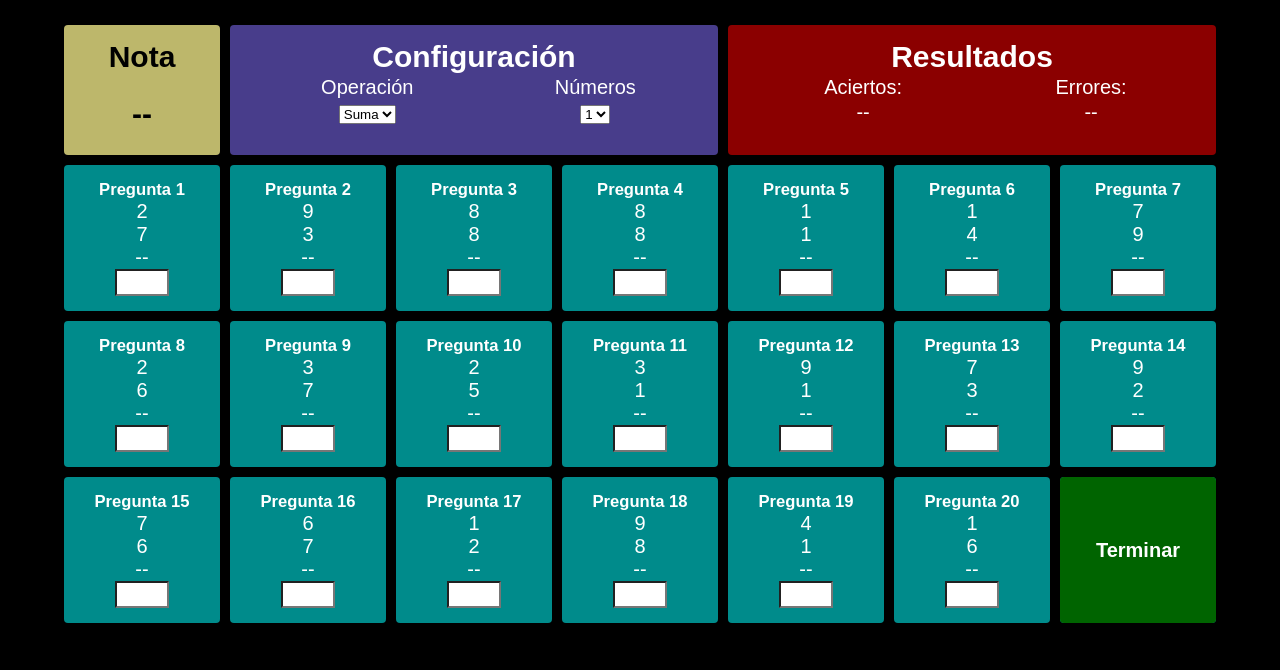
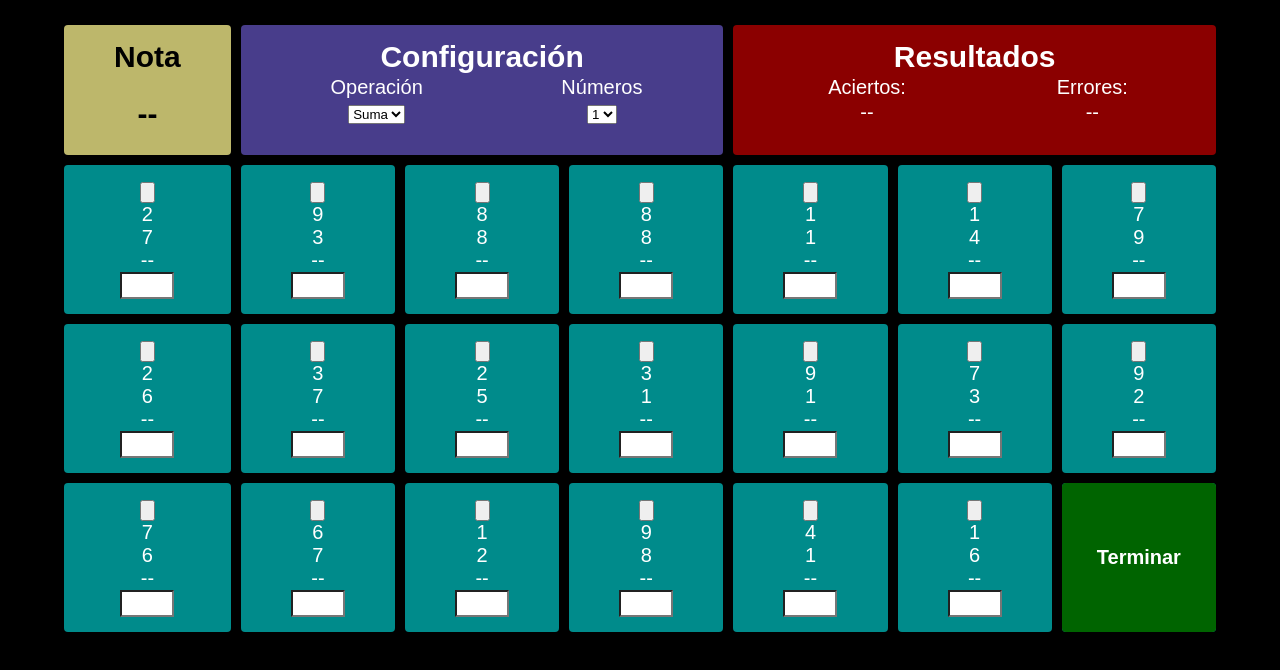
Before and after one commit to Davik2716/MatePati, a website: page public/index.html in a window 1280 px wide. Both pictures are taken after a click on the button "Iniciar". Drawn offline with Linux system fonts and the light colour scheme.

Commit message:
Agregadas las cajas para llevar 1 al sumar

```diff
--- a/public/css/styles.css
+++ b/public/css/styles.css
@@ -12,21 +12,21 @@ body {
 input[type=number] {
     text-align: center;
     font-size: 20px;
-    /* min-width: 50px; */
     max-width: 50px;
 }
 
-input[type=number]::-webkit-inner-spin-button,
-input[type=number]::-webkit-outer-spin-button {
-  -webkit-appearance: none;
-  margin: 0;
+input[type=number]::-webkit-inner-spin-button, input[type=number]::-webkit-outer-spin-button {
+    -webkit-appearance: none;
+    margin: 0;
 }
 
-input[type=button] {
-    background-color:darkgreen;
+/* input[type=button] { */
+
+#boton {
+    background-color: darkgreen;
     color: white;
     border: none;
-    font-weight:bold;
+    font-weight: bold;
     /* padding: 16px 32px; */
     text-decoration: none;
     /* margin: 4px 2px; */
@@ -36,7 +36,15 @@ input[type=button] {
     border-radius: 4px;
     width: 100%;
     height: 100%;
-  }
+    min-height: 100px;
+}
+
+.llevar{
+    font-weight: bold;
+    font-size: 15px;
+    min-height: 20px;
+    min-width: 15px;
+}
 
 .contenedor {
     width: 90%;
@@ -46,33 +54,88 @@ input[type=button] {
     /* grid-template-columns: repeat(3, 1fr); */
     grid-template-columns: repeat(7, auto);
     grid-template-rows: repeat(3, auto);
-    grid-template-areas:    "cab cab cab cab cab cab cab"
-                            "tie con con con res res res"
-                            "p01 p02 p03 p04 p05 p06 p07"
-                            "p08 p09 p10 p11 p12 p13 p14"
-                            "p15 p16 p17 p18 p19 p20 ter";
+    grid-template-areas: "cab cab cab cab cab cab cab" "tie con con con res res res" "p01 p02 p03 p04 p05 p06 p07" "p08 p09 p10 p11 p12 p13 p14" "p15 p16 p17 p18 p19 p20 ter";
 }
 
-.contenedor .p1 { grid-area: p01; }
-.contenedor .p2 { grid-area: p02; }
-.contenedor .p3 { grid-area: p03; }
-.contenedor .p4 { grid-area: p04; }
-.contenedor .p5 { grid-area: p05; }
-.contenedor .p6 { grid-area: p06; }
-.contenedor .p7 { grid-area: p07; }
-.contenedor .p8 { grid-area: p08; }
-.contenedor .p9 { grid-area: p09; }
-.contenedor .p10 { grid-area: p10; }
-.contenedor .p11 { grid-area: p11; }
-.contenedor .p12 { grid-area: p12; }
-.contenedor .p13 { grid-area: p13; }
-.contenedor .p14 { grid-area: p14; }
-.contenedor .p15 { grid-area: p15; }
-.contenedor .p16 { grid-area: p16; }
-.contenedor .p17 { grid-area: p17; }
-.contenedor .p18 { grid-area: p18; }
-.contenedor .p19 { grid-area: p19; }
-.contenedor .p20 { grid-area: p20; }
+.contenedor .p1 {
+    grid-area: p01;
+}
+
+.contenedor .p2 {
+    grid-area: p02;
+}
+
+.contenedor .p3 {
+    grid-area: p03;
+}
+
+.contenedor .p4 {
+    grid-area: p04;
+}
+
+.contenedor .p5 {
+    grid-area: p05;
+}
+
+.contenedor .p6 {
+    grid-area: p06;
+}
+
+.contenedor .p7 {
+    grid-area: p07;
+}
+
+.contenedor .p8 {
+    grid-area: p08;
+}
+
+.contenedor .p9 {
+    grid-area: p09;
+}
+
+.contenedor .p10 {
+    grid-area: p10;
+}
+
+.contenedor .p11 {
+    grid-area: p11;
+}
+
+.contenedor .p12 {
+    grid-area: p12;
+}
+
+.contenedor .p13 {
+    grid-area: p13;
+}
+
+.contenedor .p14 {
+    grid-area: p14;
+}
+
+.contenedor .p15 {
+    grid-area: p15;
+}
+
+.contenedor .p16 {
+    grid-area: p16;
+}
+
+.contenedor .p17 {
+    grid-area: p17;
+}
+
+.contenedor .p18 {
+    grid-area: p18;
+}
+
+.contenedor .p19 {
+    grid-area: p19;
+}
+
+.contenedor .p20 {
+    grid-area: p20;
+}
 
 .contenedor>div {
     background-color: darkcyan;
@@ -120,20 +183,11 @@ input[type=button] {
     grid-area: res;
 }
 
-@media screen and (max-width:768px){
-    body{
+@media screen and (max-width:768px) {
+    body {
         background-color: gray;
     }
-    .contenedor{
-        grid-template-areas:    "cab cab cab cab"
-                                "tie tie tie tie"
-                                "con con con con"
-                                "res res res res"
-                                "p01 p02 p03 p04"
-                                "p05 p06 p07 p08"
-                                "p09 p10 p11 p12"
-                                "p13 p14 p15 p16"
-                                "p17 p18 p19 p20"
-                                "ter ter ter ter";
+    .contenedor {
+        grid-template-areas: "cab cab cab cab" "tie tie tie tie" "con con con con" "res res res res" "p01 p02 p03 p04" "p05 p06 p07 p08" "p09 p10 p11 p12" "p13 p14 p15 p16" "p17 p18 p19 p20" "ter ter ter ter";
     }
 }
--- a/public/index.html
+++ b/public/index.html
@@ -1,5 +1,5 @@
 <!DOCTYPE html>
-<html lang="en">
+<html lang="es">
 
 <head>
     <meta charset="UTF-8">
@@ -7,7 +7,7 @@
     <meta name="viewport" content="width=device-width, initial-scale=1.0">
     <link rel="stylesheet" href="css/styles.css">
     <script src="js/app.js"></script>
-    <title>CSS GRID - RESPONSIVE</title>
+    <title>Español Matemáticas para Pati</title>
 </head>
 
 <body>
@@ -54,90 +54,92 @@
                   <td>Errores:</td>
                 </tr>
                 <tr>
-                  <td id="aciertos">??</td>
-                  <td id="errores">??</td>
+                  <td id="aciertos">--</td>
+                  <td id="errores">--</td>
                 </tr>
               </table>
         </div>
-        <div class="pregunta p1"><h5>Pregunta 1</h5>
+        <div class="pregunta p1"><div class="crear"></div>
+        <!-- <input type="button" class="llevar" value=" " id="p1-0" onclick="llevar1('p1-0')">
+        <input type="button" class="llevar" value=" " id="p1-1" onclick="llevar1('p1-1')"> -->
             <p>?</p><p>?</p><p>--</p>
-            <input type="number" id="1">
+            <input type="number" class="respuestas">
         </div>
-        <div class="pregunta p2"><h5>Pregunta 2</h5>
+        <div class="pregunta p2"><div class="crear"></div>
             <p>?</p><p>?</p><p>--</p>
-            <input type="number">
+            <input type="number" class="respuestas">
         </div>
-        <div class="pregunta p3"><h5>Pregunta 3</h5>
+        <div class="pregunta p3"><div class="crear"></div>
             <p>?</p><p>?</p><p>--</p>
-            <input type="number">
+            <input type="number" class="respuestas">
         </div>
-        <div class="pregunta p4"><h5>Pregunta 4</h5>
+        <div class="pregunta p4"><div class="crear"></div>
             <p>?</p><p>?</p><p>--</p>
-            <input type="number">
+            <input type="number" class="respuestas">
         </div>
-        <div class="pregunta p5"><h5>Pregunta 5</h5>
+        <div class="pregunta p5"><div class="crear"></div>
             <p>?</p><p>?</p><p>--</p>
-            <input type="number">
+            <input type="number" class="respuestas">
         </div>
-        <div class="pregunta p6"><h5>Pregunta 6</h5>
+        <div class="pregunta p6"><div class="crear"></div>
             <p>?</p><p>?</p><p>--</p>
-            <input type="number">
+            <input type="number" class="respuestas">
         </div>
-        <div class="pregunta p7"><h5>Pregunta 7</h5>
+        <div class="pregunta p7"><div class="crear"></div>
             <p>?</p><p>?</p><p>--</p>
-            <input type="number">
+            <input type="number" class="respuestas">
         </div>
-        <div class="pregunta p8"><h5>Pregunta 8</h5>
+        <div class="pregunta p8"><div class="crear"></div>
             <p>?</p><p>?</p><p>--</p>
-            <input type="number">
+            <input type="number" class="respuestas">
         </div>
-        <div class="pregunta p9"><h5>Pregunta 9</h5>
+        <div class="pregunta p9"><div class="crear"></div>
             <p>?</p><p>?</p><p>--</p>
-            <input type="number">
+            <input type="number" class="respuestas">
         </div>
-        <div class="pregunta p10"><h5>Pregunta 10</h5>
+        <div class="pregunta p10"><div class="crear"></div>
             <p>?</p><p>?</p><p>--</p>
-            <input type="number">
+            <input type="number" class="respuestas">
         </div>
-        <div class="pregunta p11"><h5>Pregunta 11</h5>
+        <div class="pregunta p11"><div class="crear"></div>
             <p>?</p><p>?</p><p>--</p>
-            <input type="number">
+            <input type="number" class="respuestas">
         </div>
-        <div class="pregunta p12"><h5>Pregunta 12</h5>
+        <div class="pregunta p12"><div class="crear"></div>
             <p>?</p><p>?</p><p>--</p>
-            <input type="number">
+            <input type="number" class="respuestas">
         </div>
-        <div class="pregunta p13"><h5>Pregunta 13</h5>
+        <div class="pregunta p13"><div class="crear"></div>
             <p>?</p><p>?</p><p>--</p>
-            <input type="number">
+            <input type="number" class="respuestas">
         </div>
-        <div class="pregunta p14"><h5>Pregunta 14</h5>
+        <div class="pregunta p14"><div class="crear"></div>
             <p>?</p><p>?</p><p>--</p>
-            <input type="number">
+            <input type="number" class="respuestas">
         </div>
-        <div class="pregunta p15"><h5>Pregunta 15</h5>
+        <div class="pregunta p15"><div class="crear"></div>
             <p>?</p><p>?</p><p>--</p>
-            <input type="number">
+            <input type="number" class="respuestas">
         </div>
-        <div class="pregunta p16"><h5>Pregunta 16</h5>
+        <div class="pregunta p16"><div class="crear"></div>
             <p>?</p><p>?</p><p>--</p>
-            <input type="number">
+            <input type="number" class="respuestas">
         </div>
-        <div class="pregunta p17"><h5>Pregunta 17</h5>
+        <div class="pregunta p17"><div class="crear"></div>
             <p>?</p><p>?</p><p>--</p>
-            <input type="number">
+            <input type="number" class="respuestas">
         </div>
-        <div class="pregunta p18"><h5>Pregunta 18</h5>
+        <div class="pregunta p18"><div class="crear"></div>
             <p>?</p><p>?</p><p>--</p>
-            <input type="number">
+            <input type="number" class="respuestas">
         </div>
-        <div class="pregunta p19"><h5>Pregunta 19</h5>
+        <div class="pregunta p19"><div class="crear"></div>
             <p>?</p><p>?</p><p>--</p>
-            <input type="number">
+            <input type="number" class="respuestas">
         </div>
-        <div class="pregunta p20"><h5>Pregunta 20</h5>
+        <div class="pregunta p20"><div class="crear"></div>
             <p>?</p><p>?</p><p>--</p>
-            <input type="number">
+            <input type="number" class="respuestas">
         </div>
         <div class="boton">
             <input type="button" value="Iniciar" id="boton" onclick="iniciar()">
--- a/public/js/app.js
+++ b/public/js/app.js
@@ -4,7 +4,7 @@ function iniciar() {
 
     // cargar los valores de <p> <input>
     var array_p = document.getElementsByTagName("p")
-    var array_input = document.getElementsByTagName("input")
+    var array_respuestas = document.getElementsByClassName("respuestas")
 
     // leer la configuracion
     var operacion = document.getElementById("operacion");
@@ -25,7 +25,15 @@ function iniciar() {
 
         // repintar de blanco los campos
         for (let index = 0; index < 20; index++) {
-            array_input[index].style.background = "white";
+            array_respuestas[index].style.background = "white";
+        }
+
+        // quitar los botones de llevar de la suma
+        var list = document.getElementsByClassName("crear");
+        for (let x = 0; x < 20; x++) {
+            while (list[x].hasChildNodes()) {
+                list[x].removeChild(list[x].childNodes[0]);
+            }
         }
 
         // generar los números random
@@ -53,7 +61,21 @@ function iniciar() {
         // según la operación
         switch (operacion.value) {
             case "+":
-                // no es necesario hacer nada
+                // agregar el botón para llevar uno al sumar
+                for (let index = 0; index < 20; index++) {
+
+                    for (let i = 0; i < numeros.value; i++) {
+                        var carry = document.createElement("input")
+                        carry.type = "button"
+                        carry.className = "llevar"
+                        carry.id = index + "-" + i
+                        carry.value = " "
+                        carry.setAttribute("onclick", "llevar1('" + index + "-" + i + "');")
+
+                        // crear el botón que lleva la suma
+                        document.getElementsByClassName("crear")[index].appendChild(carry)
+                    }
+                }
                 break;
 
             default:
@@ -79,11 +101,11 @@ function iniciar() {
                     suma = suma + Math.floor(array_p[(index * 3 + 1)].textContent)
 
                     // pintar las cajas según sea correcto o incorrecto
-                    if (array_input[index].value == suma) {
-                        array_input[index].style.background = "green";
+                    if (array_respuestas[index].value == suma) {
+                        array_respuestas[index].style.background = "green";
                         mi_nota++
                     } else {
-                        array_input[index].style.background = "red";
+                        array_respuestas[index].style.background = "red";
                     }
 
                 }
@@ -115,27 +137,35 @@ function guiones(cantidad) {
 }
 
 function llenarCon0() {
-    var array_input = document.getElementsByTagName("input")
+    var array_respuestas = document.getElementsByClassName("respuestas")
     for (let index = 0; index < 20; index++) {
-        if (array_input[index].value == "") {
-            array_input[index].value = 0
+        if (array_respuestas[index].value == "") {
+            array_respuestas[index].value = 0
         }
     }
 }
 
 function limpiarCampos() {
-    var array_input = document.getElementsByTagName("input")
+    var array_respuestas = document.getElementsByClassName("respuestas")
     for (let index = 0; index < 20; index++) {
-        array_input[index].value = ""
+        array_respuestas[index].value = ""
     }
 }
 
-function contador(inicio) {
-    setInterval(function () {
-        var time = document.getElementById("tiempo");
-        time.innerHTML = inicio;
-        if (document.getElementById("boton").value == "Terminar") {
-            inicio++;
-        }
-    }, 1000);
+function llevar1(id) {
+    var actual = document.getElementById(id).value
+    if (actual == " ") {
+        document.getElementById(id).value = "1"
+    } else {
+        document.getElementById(id).value = " "
+    }
 }
+// function contador(inicio) {
+//     setInterval(function () {
+//         var time = document.getElementById("tiempo");
+//         time.innerHTML = inicio;
+//         if (document.getElementById("boton").value == "Terminar") {
+//             inicio++;
+//         }
+//     }, 1000);
+// }
```
